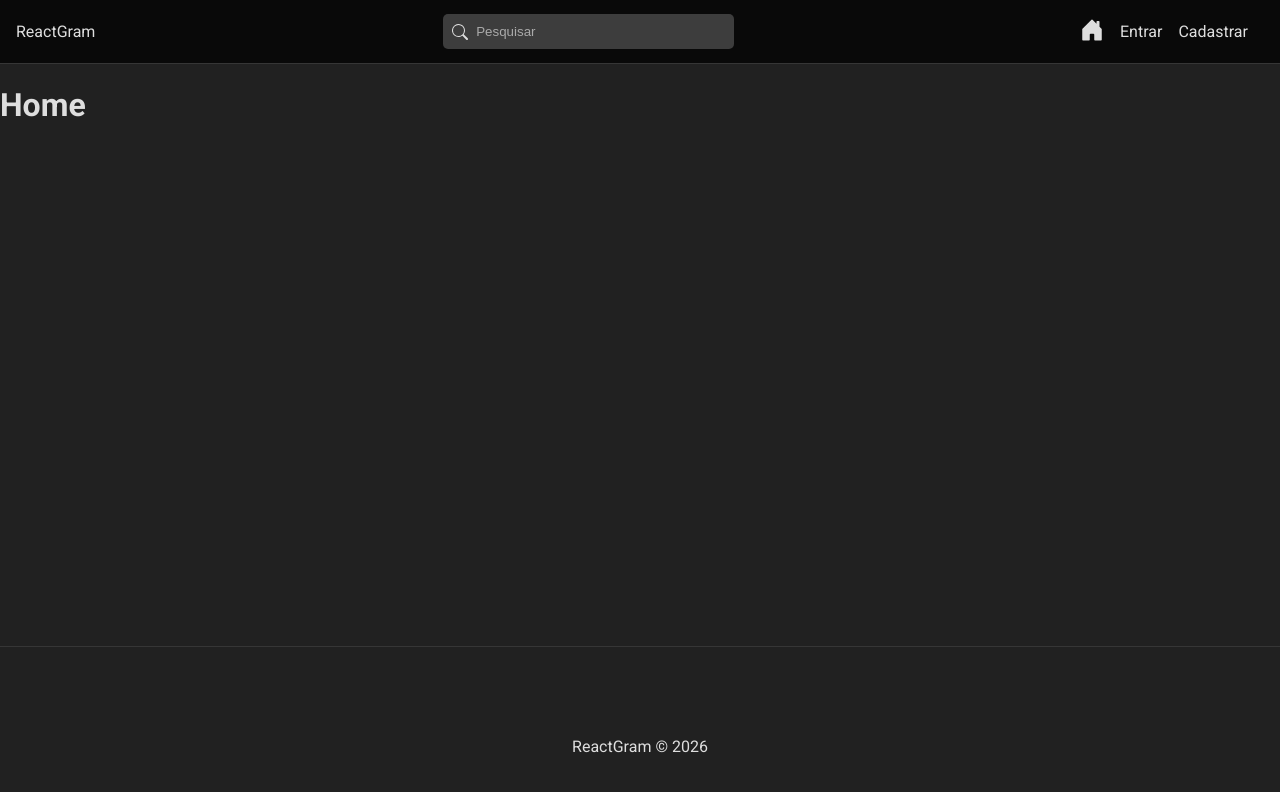
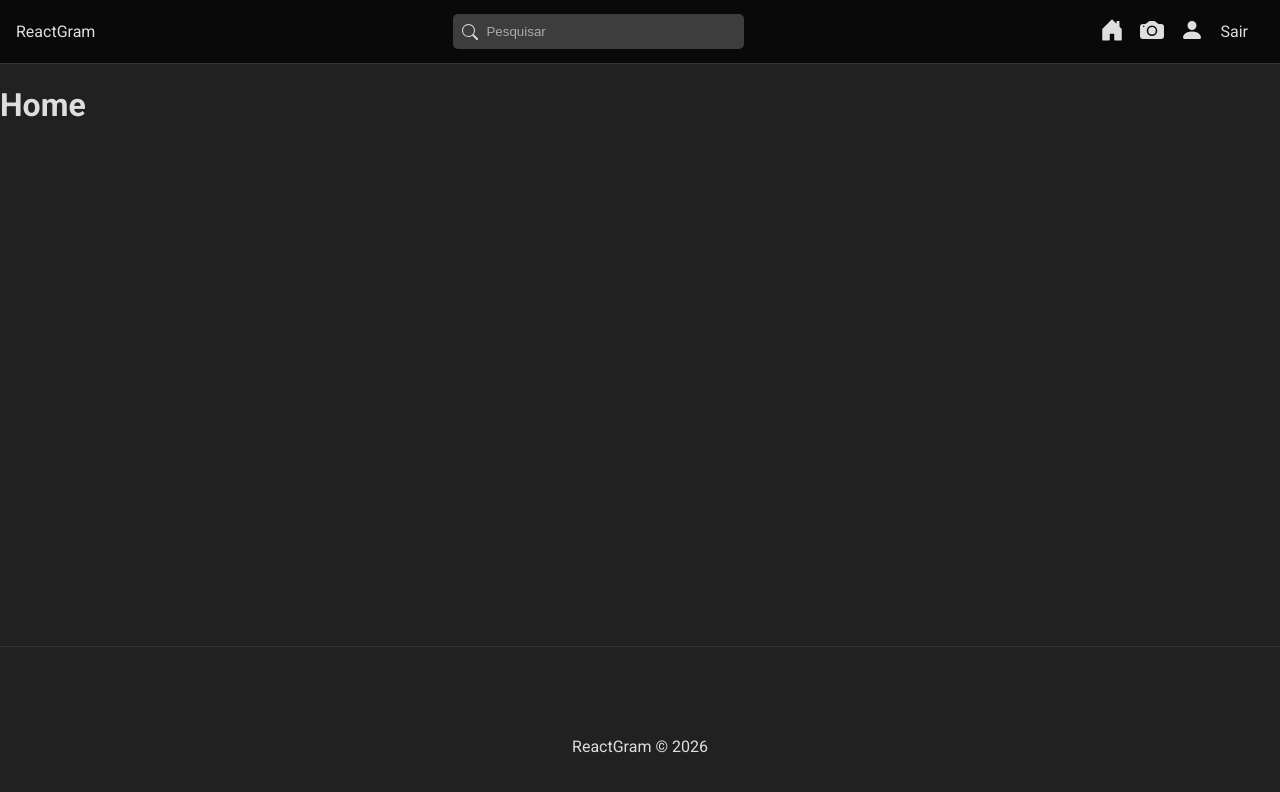
Before and after one commit to andrew-marquezin/ReactGram, a React (Vite) app in the folder frontend/: page / in a window 1280 px wide. Shown: the top 792 px of the page. Built offline with nearby package versions, Linux system fonts and the light colour scheme.

Commit message:
feat: add conditional rendering for authenticated user

```diff
--- a/frontend/src/App.tsx
+++ b/frontend/src/App.tsx
@@ -1,21 +1,37 @@
 import "./App.css";
-import { BrowserRouter, Route, Routes } from "react-router-dom";
+import { BrowserRouter, Navigate, Route, Routes } from "react-router-dom";
 import Home from "./pages/Home";
 import Login from "./pages/Auth/Login";
 import Register from "./pages/Auth/Register";
 import Navbar from "./components/Navbar";
 import Footer from "./components/Footer";
+import { useAuth } from "./hooks/useAuth";
 
 export default function App() {
+  const { auth, loading } = useAuth();
+
+  if (loading) {
+    return <p>Carregando...</p>;
+  }
+
   return (
     <div className="App">
       <BrowserRouter>
         <Navbar />
         <div className="container">
           <Routes>
-            <Route path="/" element={<Home />} />
-            <Route path="/login" element={<Login />} />
-            <Route path="/register" element={<Register />} />
+            <Route
+              path="/"
+              element={auth ? <Home /> : <Navigate to="/login" />}
+            />
+            <Route
+              path="/login"
+              element={auth ? <Navigate to="/" /> : <Login />}
+            />
+            <Route
+              path="/register"
+              element={auth ? <Navigate to="/" /> : <Register />}
+            />
           </Routes>
         </div>
         <Footer />
--- a/frontend/src/components/Navbar/index.tsx
+++ b/frontend/src/components/Navbar/index.tsx
@@ -6,8 +6,14 @@ import {
   BsFillPersonFill,
   BsFillCameraFill,
 } from "react-icons/bs";
+import { useAuth } from "../../hooks/useAuth";
+import { useSelector } from "react-redux";
+import type { RootState } from "../../store";
 
 export default function Navbar() {
+  const { auth } = useAuth();
+  const { user } = useSelector((state: RootState) => state.auth);
+
   return (
     <nav id="nav">
       <Link to="/">ReactGram</Link>
@@ -16,17 +22,39 @@ export default function Navbar() {
         <input type="text" placeholder="Pesquisar" />
       </form>
       <ul id="nav-links">
+        {auth ? (
+          <>
             <li>
               <NavLink to="/">
                 <BsHouseDoorFill />
               </NavLink>
             </li>
+            {user && (
+              <li>
+                <NavLink to={`/users/${user._id}`}>
+                  <BsFillCameraFill />
+                </NavLink>
+              </li>
+            )}
+            <li>
+              <NavLink to="/profile">
+                <BsFillPersonFill />
+              </NavLink>
+            </li>
+            <li>
+              <span>Sair</span>
+            </li>
+          </>
+        ) : (
+          <>
             <li>
               <NavLink to="/login">Entrar</NavLink>
             </li>
             <li>
               <NavLink to="/register">Cadastrar</NavLink>
             </li>
+          </>
+        )}
       </ul>
     </nav>
   );
--- /dev/null
+++ b/frontend/src/hooks/useAuth.ts
@@ -0,0 +1,22 @@
+import { useSelector } from "react-redux";
+import type { RootState } from "../store";
+import { useEffect, useState } from "react";
+
+export const useAuth = () => {
+  const { user } = useSelector((state: RootState) => state.auth);
+
+  const [auth, setAuth] = useState(false);
+  const [loading, setLoading] = useState(true);
+
+  useEffect(() => {
+    if (user) {
+      setAuth(true);
+    } else {
+      setAuth(false);
+    }
+
+    setLoading(false);
+  }, [user]);
+
+  return { auth, loading };
+};
```
Lines whose indentation alone changed are shown as unchanged.
